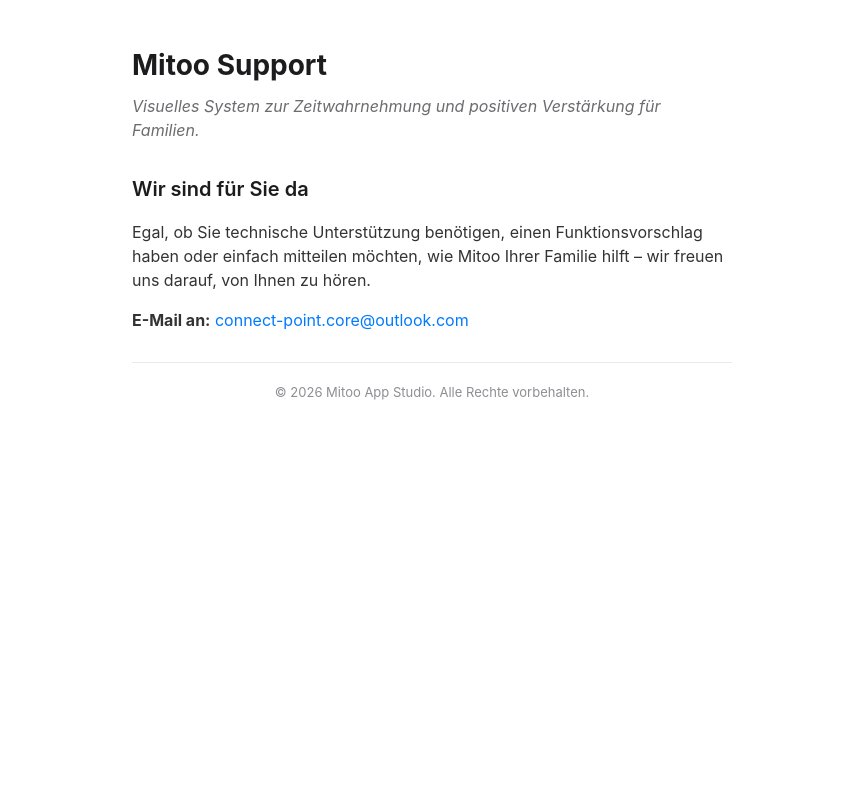
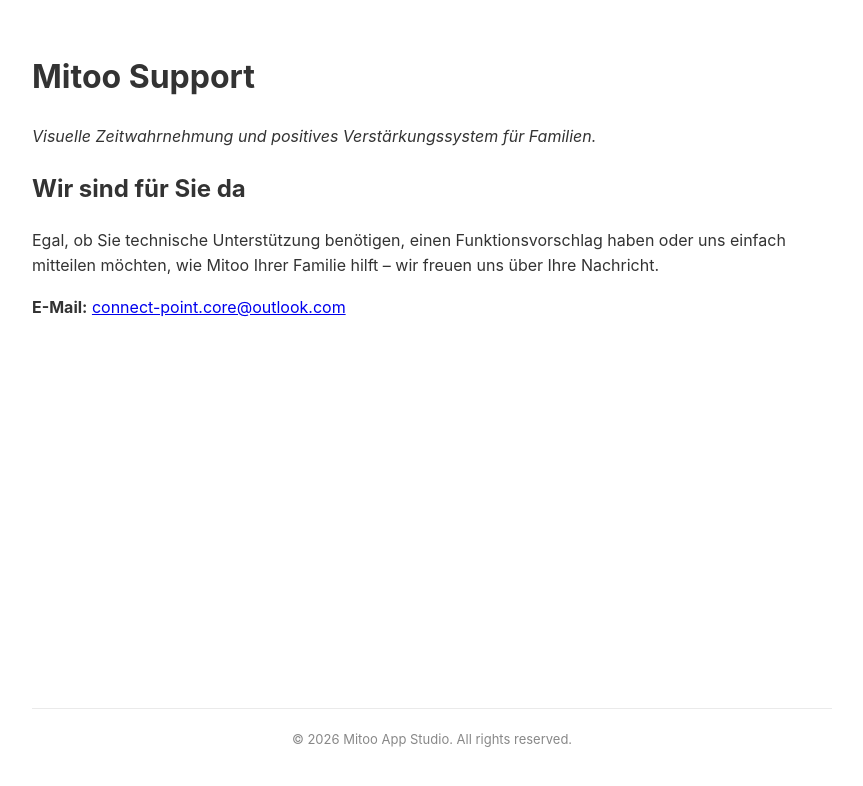
Before and after one commit to mitoostudio/mitoo-legal, a Jekyll site: the page built from support-de.md, in a window 1280 px wide. Shown: the top 786 px of the page, without its empty margins (208-1071 px from the left). Built offline with Jekyll 4.4.1, drawn with Linux system fonts in a browser that asks for light colours.

Commit message:
Update support-de.md

```diff
--- a/support-de.md
+++ b/support-de.md
@@ -1,29 +1,13 @@
 ---
-layout: null
+layout: default
+title: Mitoo Support
 ---
-<html lang="de">
-<head>
-    <meta charset="UTF-8">
-    <meta name="viewport" content="width=device-width, initial-scale=1.0">
-    <title>Mitoo Support</title>
-    <style>
-        body { font-family: -apple-system, BlinkMacSystemFont, "Segoe UI", Roboto, Helvetica, Arial, sans-serif; padding: 24px; color: #1c1c1e; line-height: 1.5; max-width: 600px; margin: 0 auto; }
-        h1 { font-size: 28px; font-weight: bold; margin-bottom: 8px; margin-top: 20px; }
-        .subtitle { font-style: italic; color: #6c6c70; margin-top: 0; margin-bottom: 32px; font-size: 16px; }
-        h2 { font-size: 20px; font-weight: 600; margin-bottom: 12px; }
-        p { font-size: 16px; margin-bottom: 16px; color: #333; }
-        a { color: #007aff; text-decoration: none; }
-        hr { border: none; border-top: 1px solid #EAEAEA; margin-top: 30px; margin-bottom: 20px; }
-        .footer { font-size: 13px; color: #8e8e93; text-align: center; }
-    </style>
-</head>
-<body>
-    <h1>Mitoo Support</h1>
-    <p class="subtitle">Visuelles System zur Zeitwahrnehmung und positiven Verstärkung für Familien.</p>
-    <h2>Wir sind für Sie da</h2>
-    <p>Egal, ob Sie technische Unterstützung benötigen, einen Funktionsvorschlag haben oder einfach mitteilen möchten, wie Mitoo Ihrer Familie hilft – wir freuen uns darauf, von Ihnen zu hören.</p>
-    <p><strong>E-Mail an:</strong> <a href="mailto:connect-point.core@outlook.com">connect-point.core@outlook.com</a></p>
-    <hr>
-    <div class="footer">&copy; 2026 Mitoo App Studio. Alle Rechte vorbehalten.</div>
-</body>
-</html>
+
+# Mitoo Support
+*Visuelle Zeitwahrnehmung und positives Verstärkungssystem für Familien.*
+
+## Wir sind für Sie da
+
+Egal, ob Sie technische Unterstützung benötigen, einen Funktionsvorschlag haben oder uns einfach mitteilen möchten, wie Mitoo Ihrer Familie hilft – wir freuen uns über Ihre Nachricht.
+
+**E-Mail:** [connect-point.core@outlook.com](mailto:connect-point.core@outlook.com)
```
